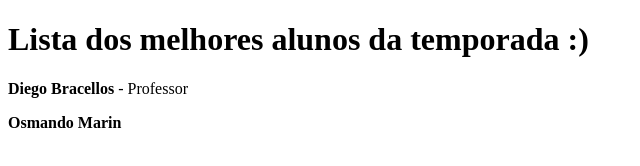
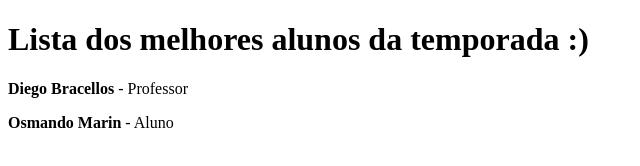
Before and after one commit to bracellos/devs2bluFork, a plain HTML site: page index.html in a window 1280 px wide. Shown: the full height of the page, 0-640 px from the left. Drawn offline with Linux system fonts and the light colour scheme.

Commit message:
Nombre aluno

```diff
--- a/index.html
+++ b/index.html
@@ -13,6 +13,6 @@
   <body>
     <h1>Lista dos melhores alunos da temporada :)</h1>
     <p><b>Diego Bracellos</b> - Professor</p>
-    <p><strong>Osmando Marin</strong></p>
+    <p><strong>Osmando Marin</strong> - Aluno</p>
   </body>
 </html>
```
